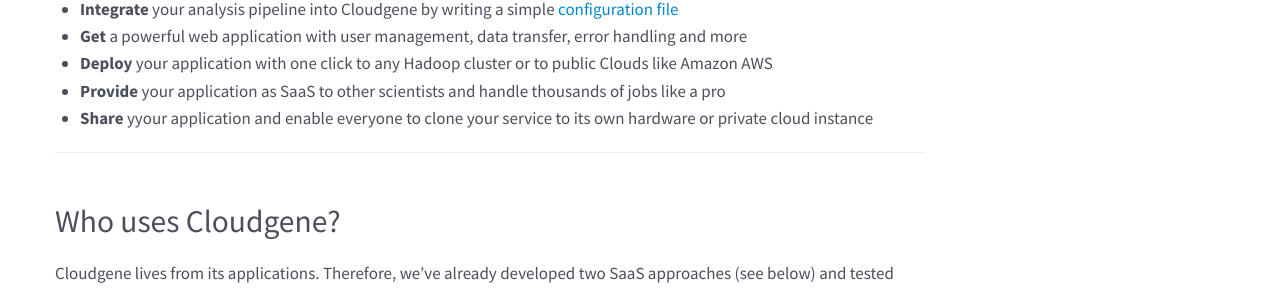
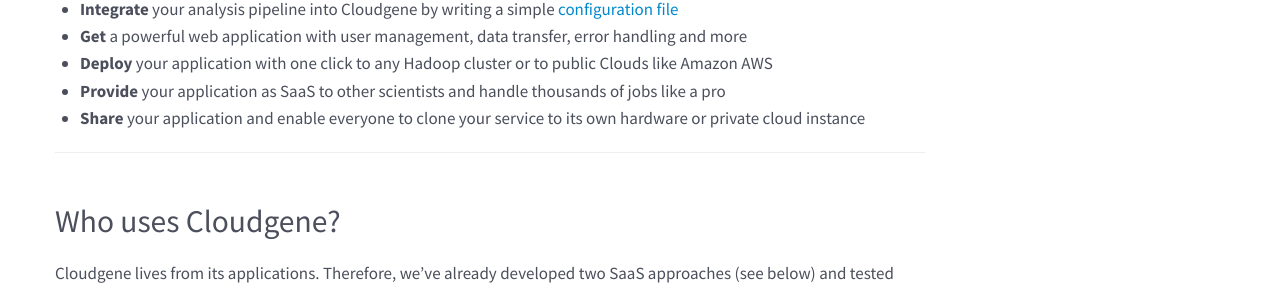
Before and after one commit to genepi/cloudgene-website, a Jekyll site: the page built from index.md, in a window 1280 px wide and 900 px high, scrolled down 358 px. Shown: the part 153-444 px from the top of the window. Built offline with Jekyll 4.4.1, drawn with Linux system fonts in a browser that asks for light colours; nearby versions of some CDN libraries.

Commit message:
Update index.md

```diff
--- a/index.md
+++ b/index.md
@@ -19,7 +19,7 @@ Cloudgene is a framework to build Software As A Service (SaaS) platforms for dat
 - **Get** a powerful web application with user management, data transfer, error handling and more
 - **Deploy** your application with one click to any Hadoop cluster or to public Clouds like Amazon AWS
 - **Provide** your application as SaaS to other scientists and handle thousands of jobs like a pro
-- **Share** yyour application and enable everyone to clone your service to its own hardware or private cloud instance
+- **Share** your application and enable everyone to clone your service to its own hardware or private cloud instance
 
 * * *
 
```
